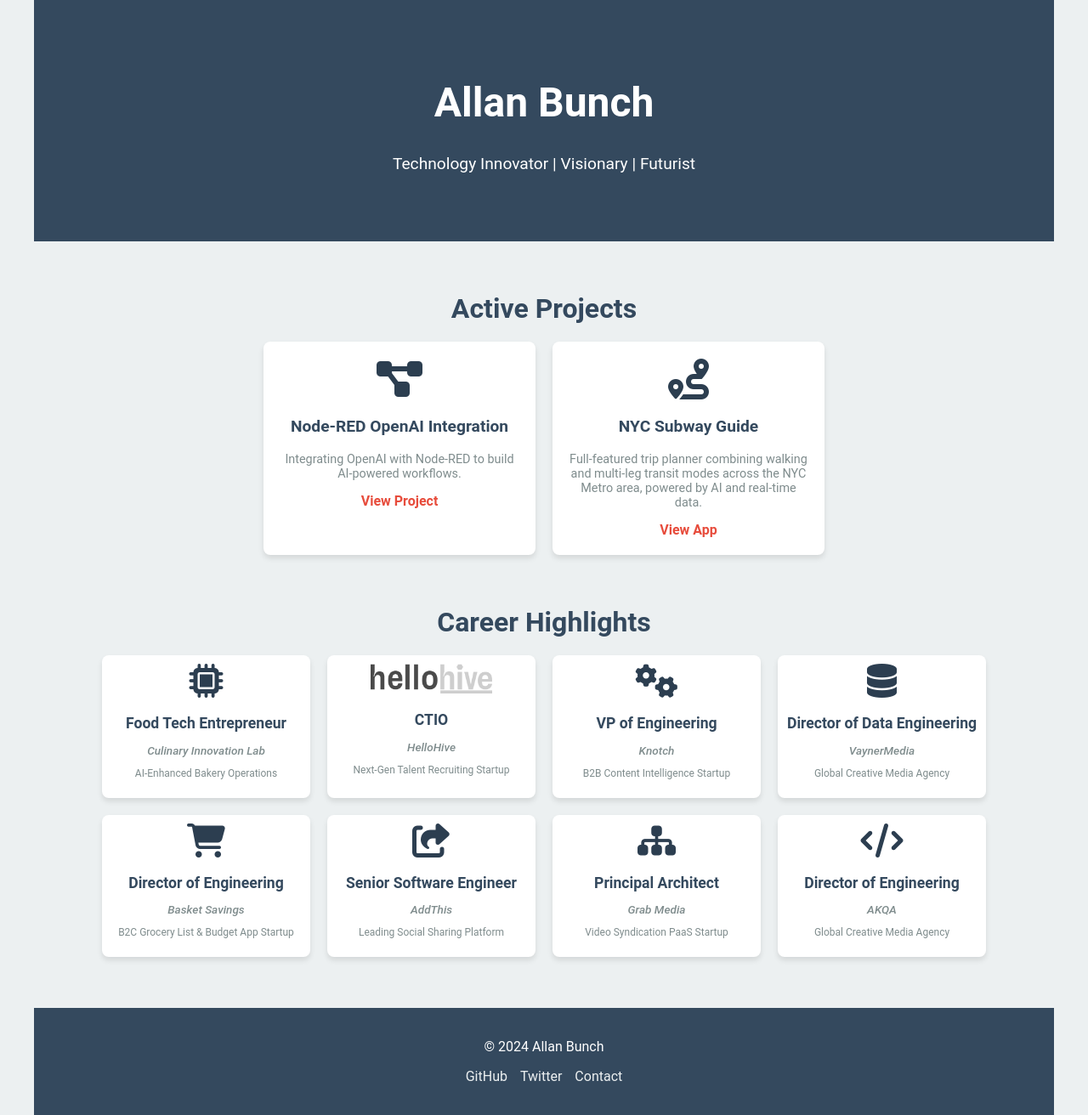
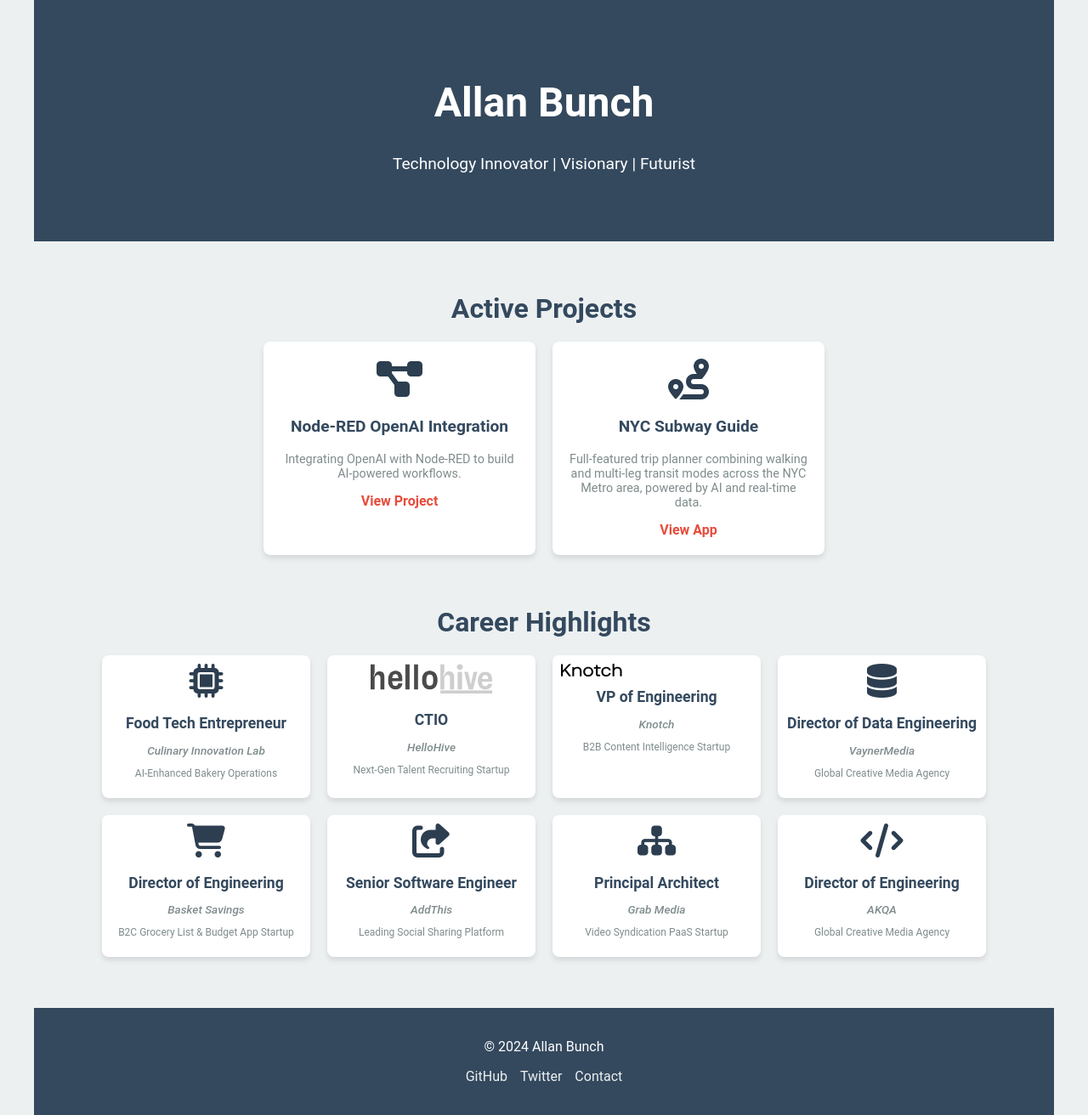
Before and after one commit to allanbunch/allanbunch.github.io, a Jekyll site: the page built from index.html, in a window 1280 px wide. Shown: the whole page at 85% size. Built offline with Jekyll 4.4.1, drawn with Linux system fonts in a browser that asks for light colours.

Commit message:
Updated Knotch logo

```diff
--- a/assets/css/style.scss
+++ b/assets/css/style.scss
@@ -132,17 +132,17 @@
 }
 
 .cards-section.professional-experience .card .company-logo {
-  width: auto; /* Maintain aspect ratio */
-  height: 35px; /* Smaller logo height */
-  margin-bottom: 8px; /* Reduced space below the logo */
-  filter: grayscale(100%); /* Convert to greyscale */
-  opacity: 0.8; /* Slight fade for subtle appearance */
-  transition: opacity 0.3s ease, transform 0.3s ease; /* Hover effects */
+  width: auto;
+  height: 35px;
+  margin-bottom: 8px;
+  filter: grayscale(100%);
+  opacity: 0.8;
+  transition: opacity 0.3s ease, transform 0.3s ease;
 }
 
 .cards-section.professional-experience .card .company-logo:hover {
-  opacity: 1; /* Restore full opacity on hover */
-  transform: scale(1.05); /* Slight zoom on hover */
+  opacity: 1;
+  transform: scale(1.05);
 }
 
 
--- a/index.html
+++ b/index.html
@@ -45,7 +45,27 @@
 
     <!-- VP of Engineering -->
     <div class="card">
-      <i class="fa-solid fa-cogs"></i>
+      <svg id="w-node-c6ac4d0d-ffef-d20e-15a6-2a62a31a91bf-a31a91bf" width="100%" height="16"
+        xmlns="http://www.w3.org/2000/svg" class="logo_knotch">
+        <path
+          d="M2.18174 14.747H0V0.606039H2.18174V7.89872H2.22215L9.1512 0.606039H11.9794L5.89879 6.82804L12.0602 14.747H9.33301L4.44429 8.28254H4.38369L2.18174 10.6057V14.747Z"
+          fill="inherit"></path>
+        <path
+          d="M15.4073 14.747H13.3266V4.04026H15.3467V5.23214H15.3871C16.2153 4.30288 17.6294 3.73724 19.1243 3.73724C22.1747 3.73724 24.2353 5.61597 24.2353 8.40375V14.747H22.1545V8.74717C22.1545 6.78764 20.9021 5.57556 18.9425 5.57556C16.8214 5.57556 15.4073 6.90885 15.4073 8.78757V14.747Z"
+          fill="inherit"></path>
+        <path
+          d="M32.0582 15.05C28.6442 15.05 26.1796 12.6258 26.1796 9.39361C26.1796 6.1614 28.6442 3.73724 32.0582 3.73724C35.4723 3.73724 37.957 6.1614 37.957 9.39361C37.957 12.6258 35.4723 15.05 32.0582 15.05ZM32.0582 13.2117C34.3006 13.2117 35.8763 11.6966 35.8763 9.39361C35.8763 7.09066 34.3006 5.57556 32.0582 5.57556C29.8361 5.57556 28.2604 7.09066 28.2604 9.39361C28.2604 11.6966 29.8361 13.2117 32.0582 13.2117Z"
+          fill="inherit"></path>
+        <path
+          d="M46.5937 4.04026V5.81798H43.1595V11.9188C43.1595 12.6258 43.4221 12.8682 44.311 12.8682H46.0887V14.747H44.2099C41.9676 14.747 41.0787 13.9187 41.0787 11.9592V5.81798H38.695V4.04026H41.0787V1.5353H43.1595V4.04026H46.5937Z"
+          fill="inherit"></path>
+        <path
+          d="M53.2046 15.05C49.8512 15.05 47.4068 12.646 47.4068 9.39361C47.4068 6.1412 49.8512 3.73724 53.2046 3.73724C55.9116 3.73724 58.0933 5.23214 58.6993 7.55529L56.7196 8.10073C56.2146 6.42402 54.9419 5.57556 53.2046 5.57556C51.0228 5.57556 49.4875 7.07046 49.4875 9.39361C49.4875 11.6966 51.0228 13.2117 53.2046 13.2117C54.9419 13.2117 56.2146 12.3834 56.7196 10.6865L58.6993 11.2117C58.0933 13.5551 55.9116 15.05 53.2046 15.05Z"
+          fill="inherit"></path>
+        <path
+          d="M62.7147 14.747H60.6339V0H62.7147V5.23214H62.7551C63.6035 4.26248 64.9368 3.73724 66.4317 3.73724C69.4821 3.73724 71.5426 5.61597 71.5426 8.40375V14.747H69.4619V8.74717C69.4619 6.78764 68.2094 5.57556 66.1691 5.57556C64.1288 5.57556 62.7147 6.90885 62.7147 8.78757V14.747Z"
+          fill="inherit"></path>
+      </svg>
       <h3>VP of Engineering</h3>
       <p class="company-name">Knotch</p>
       <p>B2B Content Intelligence Startup</p>
```
